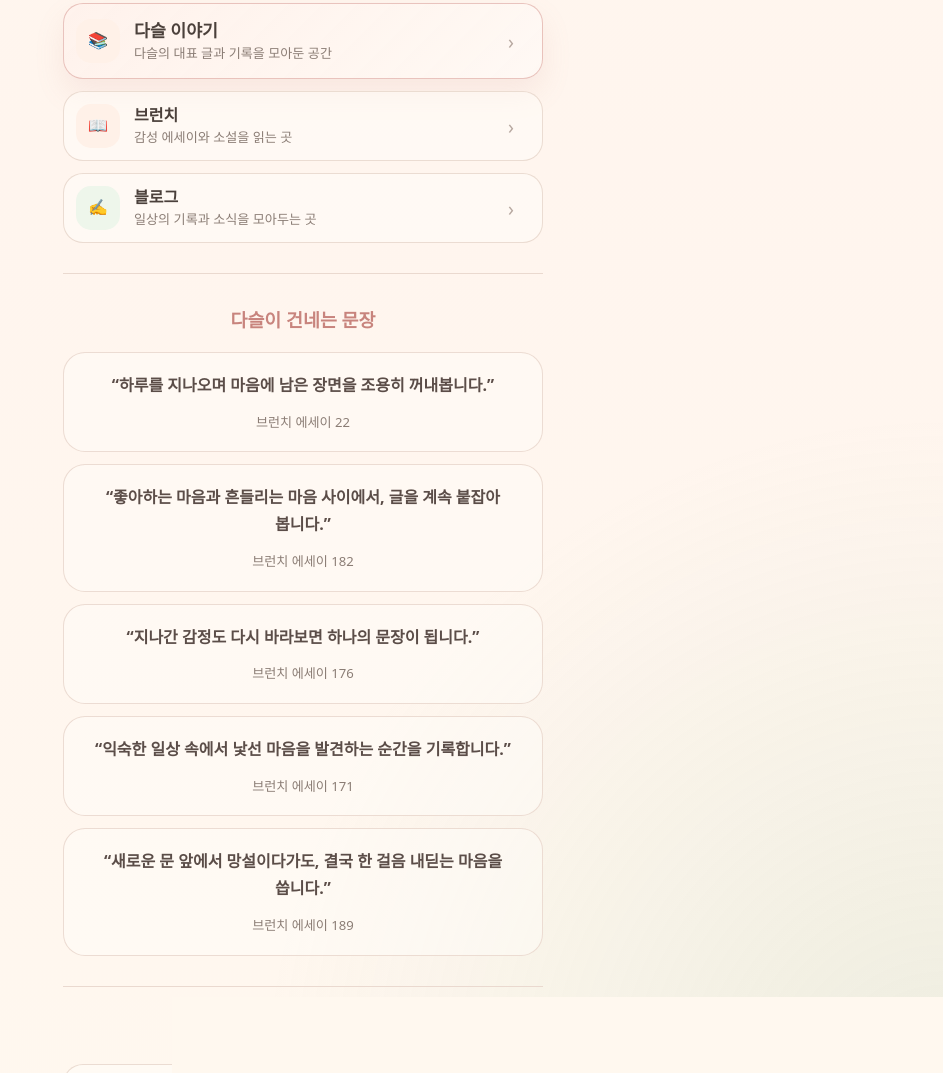
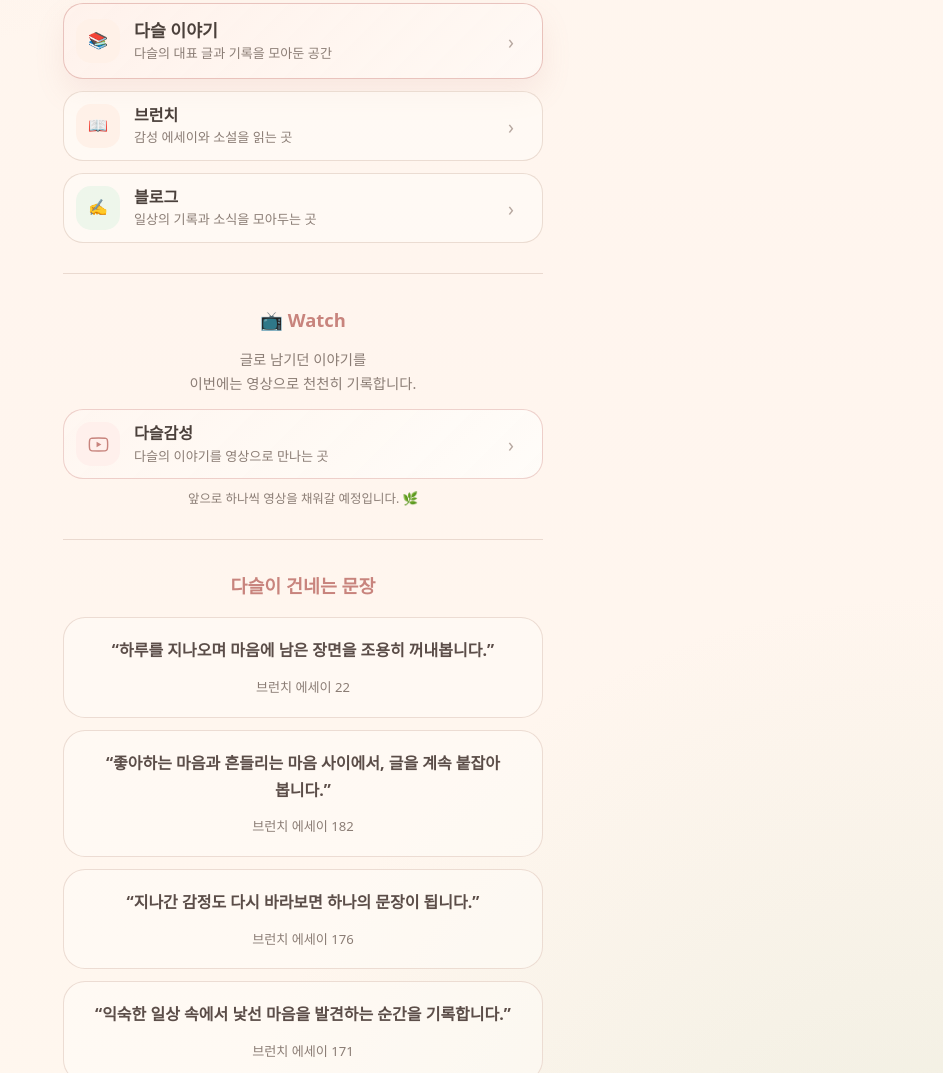
Before and after one commit to daseul-life/daseul-life, a plain HTML site: page index.html in a window 1280 px wide. Shown: the part 782-1855 px from the top of the page, without its empty margins (337-1280 px from the left). Drawn offline with Linux system fonts and the light colour scheme.

Commit message:
Update index.html

```diff
--- a/index.html
+++ b/index.html
@@ -6,8 +6,9 @@
     <title>다슬의 이야기</title>
     <meta
       name="description"
-      content="작은 생각 조각들을 모아 글을 쓰는 다슬의 작은 아카이브입니다."
+      content="작은 생각 조각들을 모아 글을 쓰고, 영상으로도 기록하는 다슬의 작은 아카이브입니다."
     />
+
     <style>
       :root {
         --paper: #fff8ef;
@@ -22,9 +23,14 @@
         --sage-deep: #6f9770;
         --sage-soft: #eef6eb;
         --profile-beige: #e7c4a4;
+
         font-family:
-          "Gowun Dodum", "Pretendard", "Apple SD Gothic Neo", "Malgun Gothic",
-          system-ui, sans-serif;
+          "Gowun Dodum",
+          "Pretendard",
+          "Apple SD Gothic Neo",
+          "Malgun Gothic",
+          system-ui,
+          sans-serif;
       }
 
       * {
@@ -42,9 +48,22 @@
         margin: 0;
         color: var(--ink);
         background:
-          radial-gradient(circle at 12% 0%, rgba(220, 163, 157, 0.18), transparent 32%),
-          radial-gradient(circle at 100% 88%, rgba(169, 199, 162, 0.2), transparent 30%),
-          linear-gradient(180deg, #fff8ef 0%, #fff5ee 44%, #fff8ef 100%);
+          radial-gradient(
+            circle at 12% 0%,
+            rgba(220, 163, 157, 0.18),
+            transparent 32%
+          ),
+          radial-gradient(
+            circle at 100% 88%,
+            rgba(169, 199, 162, 0.2),
+            transparent 30%
+          ),
+          linear-gradient(
+            180deg,
+            #fff8ef 0%,
+            #fff5ee 44%,
+            #fff8ef 100%
+          );
         font-size: 16px;
         line-height: 1.72;
       }
@@ -93,8 +112,14 @@
         border: 1px solid rgba(220, 163, 157, 0.54);
         border-radius: 50%;
         background:
-          linear-gradient(var(--profile-beige), var(--profile-beige)) padding-box,
-          linear-gradient(135deg, rgba(220, 163, 157, 0.72), rgba(169, 199, 162, 0.66)) border-box;
+          linear-gradient(var(--profile-beige), var(--profile-beige))
+            padding-box,
+          linear-gradient(
+              135deg,
+              rgba(220, 163, 157, 0.72),
+              rgba(169, 199, 162, 0.66)
+            )
+            border-box;
         box-shadow: 0 16px 38px rgba(149, 112, 98, 0.13);
       }
 
@@ -142,11 +167,18 @@
         min-height: 58px;
         border-radius: 19px;
         color: #fff;
-        background: linear-gradient(135deg, var(--pink) 0%, var(--pink-deep) 100%);
+        background:
+          linear-gradient(
+            135deg,
+            var(--pink) 0%,
+            var(--pink-deep) 100%
+          );
         font-size: 1.06rem;
         font-weight: 800;
         box-shadow: 0 14px 28px rgba(200, 132, 125, 0.2);
-        transition: transform 160ms ease, box-shadow 160ms ease;
+        transition:
+          transform 160ms ease,
+          box-shadow 160ms ease;
       }
 
       .primary-note {
@@ -221,14 +253,38 @@
         border: 1px solid rgba(234, 217, 207, 0.92);
         border-radius: 20px;
         background: rgba(255, 253, 249, 0.52);
-        transition: transform 160ms ease, border-color 160ms ease, background 160ms ease;
+        transition:
+          transform 160ms ease,
+          border-color 160ms ease,
+          background 160ms ease;
       }
 
       .link-card.featured {
         min-height: 76px;
         border-color: rgba(220, 163, 157, 0.62);
-        background: linear-gradient(135deg, rgba(255, 241, 235, 0.84) 0%, rgba(255, 249, 244, 0.9) 100%);
+        background:
+          linear-gradient(
+            135deg,
+            rgba(255, 241, 235, 0.84) 0%,
+            rgba(255, 249, 244, 0.9) 100%
+          );
         box-shadow: 0 14px 30px rgba(200, 132, 125, 0.12);
+      }
+
+      /* 새로 추가한 다슬감성 카드 */
+      .link-card.youtube {
+        border-color: rgba(220, 163, 157, 0.48);
+        background:
+          linear-gradient(
+            135deg,
+            rgba(255, 246, 241, 0.92) 0%,
+            rgba(255, 252, 248, 0.96) 100%
+          );
+      }
+
+      .link-card.youtube .icon {
+        color: var(--pink-deep);
+        background: #fff0ec;
       }
 
       .link-card:hover,
@@ -251,6 +307,11 @@
       .icon.sage {
         color: var(--sage-deep);
         background: var(--sage-soft);
+      }
+
+      .icon.youtube-icon {
+        color: var(--pink-deep);
+        background: #fff0ec;
       }
 
       .icon svg {
@@ -286,6 +347,24 @@
         font-size: 1.2rem;
       }
 
+      /* 다슬감성 소개 카드 */
+      .watch-intro {
+        margin: -4px 8px 14px;
+        color: var(--muted);
+        font-size: 0.9rem;
+        line-height: 1.65;
+        text-align: center;
+        word-break: keep-all;
+      }
+
+      .watch-note {
+        margin: 10px 4px 0;
+        color: var(--muted);
+        font-size: 0.78rem;
+        line-height: 1.55;
+        text-align: center;
+      }
+
       .sentence-card {
         display: block;
         width: 100%;
@@ -294,7 +373,10 @@
         border-radius: 22px;
         background: rgba(255, 253, 249, 0.48);
         text-align: center;
-        transition: transform 160ms ease, border-color 160ms ease, background 160ms ease;
+        transition:
+          transform 160ms ease,
+          border-color 160ms ease,
+          background 160ms ease;
       }
 
       .sentence-card:hover,
@@ -345,9 +427,12 @@
       }
     </style>
   </head>
+
   <body>
     <main class="page">
       <div class="shell">
+
+        <!-- HERO -->
         <header class="hero">
           <div class="profile-frame">
             <img
@@ -359,6 +444,7 @@
           </div>
 
           <h1 class="name">다슬</h1>
+
           <p class="intro">
             작은 생각 조각들을 모아 글을 씁니다.<br />
             이곳은 제가 남긴 기록들을 모아둔 공간입니다. 🌿
@@ -375,21 +461,41 @@
             <span>📚</span>
             <span>다슬 이야기</span>
           </a>
-          <p class="primary-note">다슬의 대표 글과 기록을 모아둔 공간</p>
+
+          <p class="primary-note">
+            다슬의 대표 글과 기록을 모아둔 공간
+          </p>
         </header>
 
+        <!-- ABOUT -->
         <section class="section" aria-labelledby="about-title">
-          <h2 class="section-title" id="about-title">About Me</h2>
+          <h2 class="section-title" id="about-title">
+            About Me
+          </h2>
+
           <div class="about-text">
-            <p>안녕하세요. 브런치에서 감성 에세이와 소설을 쓰는 다슬입니다.</p>
-            <p>스쳐 지나가는 마음과 일상의 순간들을 글로 남깁니다.</p>
-            <p>이곳은 제가 좋아하는 이야기와 기록들이 머무는 작은 공간입니다.</p>
+            <p>
+              안녕하세요. 브런치에서 감성 에세이와 소설을 쓰는 다슬입니다.
+            </p>
+
+            <p>
+              스쳐 지나가는 마음과 일상의 순간들을 글로 남깁니다.
+            </p>
+
+            <p>
+              이곳은 제가 좋아하는 이야기와 기록들이 머무는 작은 공간입니다.
+            </p>
           </div>
         </section>
 
+        <!-- READ -->
         <section class="section" aria-labelledby="read-title">
-          <h2 class="section-title" id="read-title">📚 Read</h2>
+          <h2 class="section-title" id="read-title">
+            📚 Read
+          </h2>
+
           <div class="link-list">
+
             <a
               class="link-card featured"
               href="https://brunch.co.kr/brunchbook/writedaseul365"
@@ -397,10 +503,12 @@
               rel="noopener noreferrer"
             >
               <span class="icon" aria-hidden="true">📚</span>
+
               <span class="link-copy">
                 <strong>다슬 이야기</strong>
                 <span>다슬의 대표 글과 기록을 모아둔 공간</span>
               </span>
+
               <span class="arrow" aria-hidden="true">›</span>
             </a>
 
@@ -411,10 +519,12 @@
               rel="noopener noreferrer"
             >
               <span class="icon" aria-hidden="true">📖</span>
+
               <span class="link-copy">
                 <strong>브런치</strong>
                 <span>감성 에세이와 소설을 읽는 곳</span>
               </span>
+
               <span class="arrow" aria-hidden="true">›</span>
             </a>
 
@@ -425,25 +535,89 @@
               rel="noopener noreferrer"
             >
               <span class="icon sage" aria-hidden="true">✍️</span>
+
               <span class="link-copy">
                 <strong>블로그</strong>
                 <span>일상의 기록과 소식을 모아두는 곳</span>
               </span>
+
               <span class="arrow" aria-hidden="true">›</span>
             </a>
+
           </div>
         </section>
 
+        <!-- WATCH / YOUTUBE -->
+        <section class="section" aria-labelledby="watch-title">
+          <h2 class="section-title" id="watch-title">
+            📺 Watch
+          </h2>
+
+          <p class="watch-intro">
+            글로 남기던 이야기를<br />
+            이번에는 영상으로 천천히 기록합니다.
+          </p>
+
+          <div class="link-list">
+
+            <a
+              class="link-card youtube"
+              href="https://www.youtube.com/@%EB%8B%A4%EC%8A%AC%EA%B0%90%EC%84%B1"
+              target="_blank"
+              rel="noopener noreferrer"
+              aria-label="다슬감성 YouTube 채널 열기"
+            >
+              <span class="icon youtube-icon" aria-hidden="true">
+                <svg
+                  viewBox="0 0 24 24"
+                  fill="none"
+                  xmlns="http://www.w3.org/2000/svg"
+                >
+                  <path
+                    d="M21.2 7.2C21 6.45 20.4 5.86 19.65 5.65C18.3 5.3 12 5.3 12 5.3C12 5.3 5.7 5.3 4.35 5.65C3.6 5.86 3 6.45 2.8 7.2C2.45 8.55 2.45 12 2.45 12C2.45 12 2.45 15.45 2.8 16.8C3 17.55 3.6 18.14 4.35 18.35C5.7 18.7 12 18.7 12 18.7C12 18.7 18.3 18.7 19.65 18.35C20.4 18.14 21 17.55 21.2 16.8C21.55 15.45 21.55 12 21.55 12C21.55 12 21.55 8.55 21.2 7.2Z"
+                    stroke="currentColor"
+                    stroke-width="1.5"
+                    stroke-linejoin="round"
+                  />
+                  <path
+                    d="M10 9.2L15 12L10 14.8V9.2Z"
+                    fill="currentColor"
+                  />
+                </svg>
+              </span>
+
+              <span class="link-copy">
+                <strong>다슬감성</strong>
+                <span>다슬의 이야기를 영상으로 만나는 곳</span>
+              </span>
+
+              <span class="arrow" aria-hidden="true">›</span>
+            </a>
+
+          </div>
+
+          <p class="watch-note">
+            앞으로 하나씩 영상을 채워갈 예정입니다. 🌿
+          </p>
+        </section>
+
+        <!-- SENTENCES -->
         <section class="section" aria-labelledby="sentences-title">
-          <h2 class="section-title" id="sentences-title">다슬이 건네는 문장</h2>
+          <h2 class="section-title" id="sentences-title">
+            다슬이 건네는 문장
+          </h2>
+
           <div class="sentence-grid">
+
             <a
               class="sentence-card"
               href="https://brunch.co.kr/@daseul365/22"
               target="_blank"
               rel="noopener noreferrer"
             >
-              <blockquote>“하루를 지나오며 마음에 남은 장면을 조용히 꺼내봅니다.”</blockquote>
+              <blockquote>
+                “하루를 지나오며 마음에 남은 장면을 조용히 꺼내봅니다.”
+              </blockquote>
               <span>브런치 에세이 22</span>
             </a>
 
@@ -453,7 +627,10 @@
               target="_blank"
               rel="noopener noreferrer"
             >
-              <blockquote>“좋아하는 마음과 흔들리는 마음 사이에서, 글을 계속 붙잡아 봅니다.”</blockquote>
+              <blockquote>
+                “좋아하는 마음과 흔들리는 마음 사이에서,
+                글을 계속 붙잡아 봅니다.”
+              </blockquote>
               <span>브런치 에세이 182</span>
             </a>
 
@@ -463,7 +640,9 @@
               target="_blank"
               rel="noopener noreferrer"
             >
-              <blockquote>“지나간 감정도 다시 바라보면 하나의 문장이 됩니다.”</blockquote>
+              <blockquote>
+                “지나간 감정도 다시 바라보면 하나의 문장이 됩니다.”
+              </blockquote>
               <span>브런치 에세이 176</span>
             </a>
 
@@ -473,7 +652,9 @@
               target="_blank"
               rel="noopener noreferrer"
             >
-              <blockquote>“익숙한 일상 속에서 낯선 마음을 발견하는 순간을 기록합니다.”</blockquote>
+              <blockquote>
+                “익숙한 일상 속에서 낯선 마음을 발견하는 순간을 기록합니다.”
+              </blockquote>
               <span>브런치 에세이 171</span>
             </a>
 
@@ -483,15 +664,24 @@
               target="_blank"
               rel="noopener noreferrer"
             >
-              <blockquote>“새로운 문 앞에서 망설이다가도, 결국 한 걸음 내딛는 마음을 씁니다.”</blockquote>
+              <blockquote>
+                “새로운 문 앞에서 망설이다가도,
+                결국 한 걸음 내딛는 마음을 씁니다.”
+              </blockquote>
               <span>브런치 에세이 189</span>
             </a>
+
           </div>
         </section>
 
+        <!-- CONNECT -->
         <section class="section" aria-labelledby="connect-title">
-          <h2 class="section-title" id="connect-title">🌿 Connect</h2>
+          <h2 class="section-title" id="connect-title">
+            🌿 Connect
+          </h2>
+
           <div class="link-list">
+
             <a
               class="link-card"
               href="https://www.threads.com/@write_daseul?invite=0"
@@ -499,10 +689,12 @@
               rel="noopener noreferrer"
             >
               <span class="icon" aria-hidden="true">🧵</span>
+
               <span class="link-copy">
                 <strong>Threads</strong>
                 <span>짧게 떠오른 마음을 나누는 곳</span>
               </span>
+
               <span class="arrow" aria-hidden="true">›</span>
             </a>
 
@@ -513,22 +705,51 @@
               rel="noopener noreferrer"
             >
               <span class="icon" aria-hidden="true">
-                <svg viewBox="0 0 24 24" fill="none">
-                  <rect x="4" y="4" width="16" height="16" rx="5" stroke="currentColor" stroke-width="1.8" />
-                  <circle cx="12" cy="12" r="3.4" stroke="currentColor" stroke-width="1.8" />
-                  <circle cx="16.8" cy="7.3" r="1" fill="currentColor" />
+                <svg
+                  viewBox="0 0 24 24"
+                  fill="none"
+                >
+                  <rect
+                    x="4"
+                    y="4"
+                    width="16"
+                    height="16"
+                    rx="5"
+                    stroke="currentColor"
+                    stroke-width="1.8"
+                  />
+                  <circle
+                    cx="12"
+                    cy="12"
+                    r="3.4"
+                    stroke="currentColor"
+                    stroke-width="1.8"
+                  />
+                  <circle
+                    cx="16.8"
+                    cy="7.3"
+                    r="1"
+                    fill="currentColor"
+                  />
                 </svg>
               </span>
+
               <span class="link-copy">
                 <strong>Instagram</strong>
                 <span>글과 일상의 장면을 남기는 곳</span>
               </span>
+
               <span class="arrow" aria-hidden="true">›</span>
             </a>
+
           </div>
         </section>
 
-        <footer class="footer">작은 생각을 기록합니다. ✍️</footer>
+        <!-- FOOTER -->
+        <footer class="footer">
+          작은 생각을 기록합니다. ✍️
+        </footer>
+
       </div>
     </main>
   </body>
```
